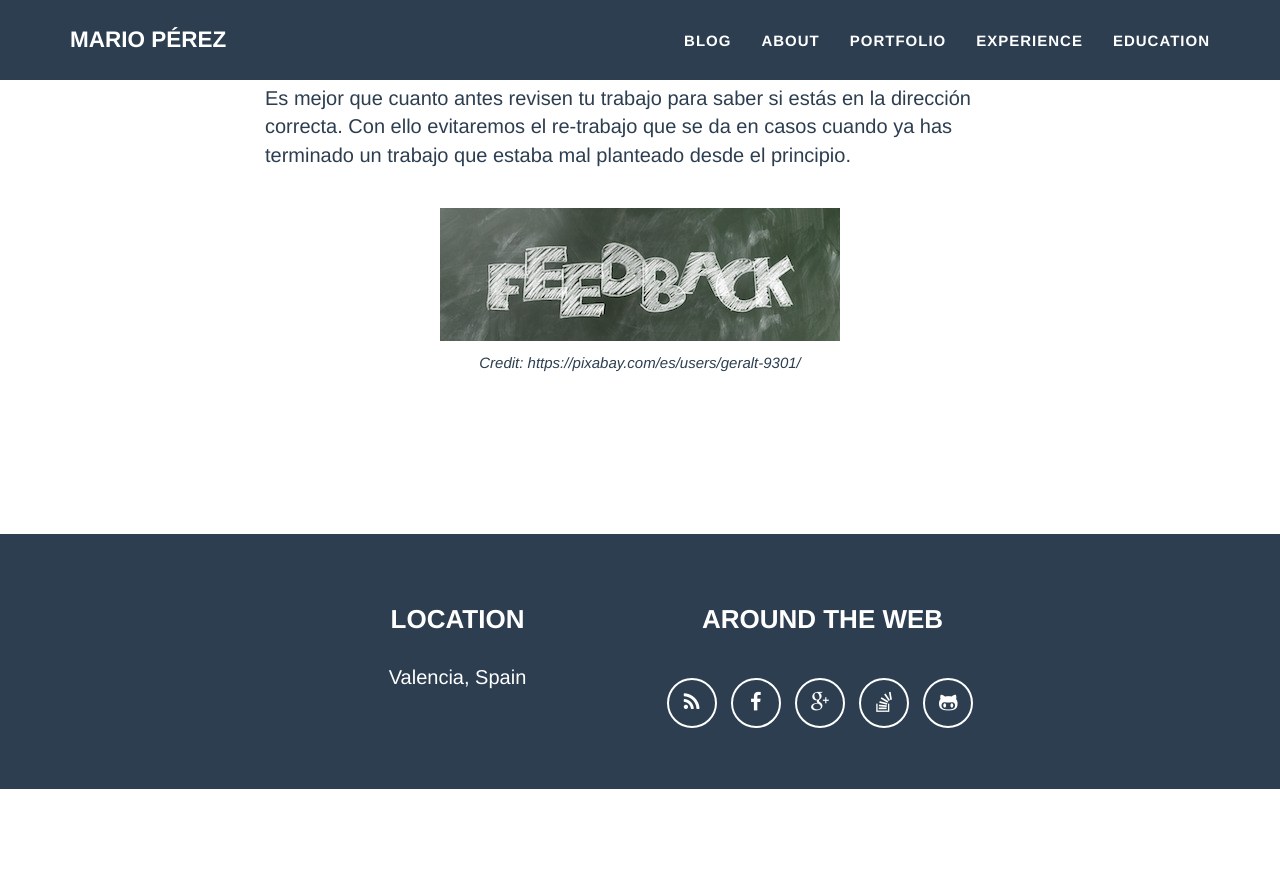
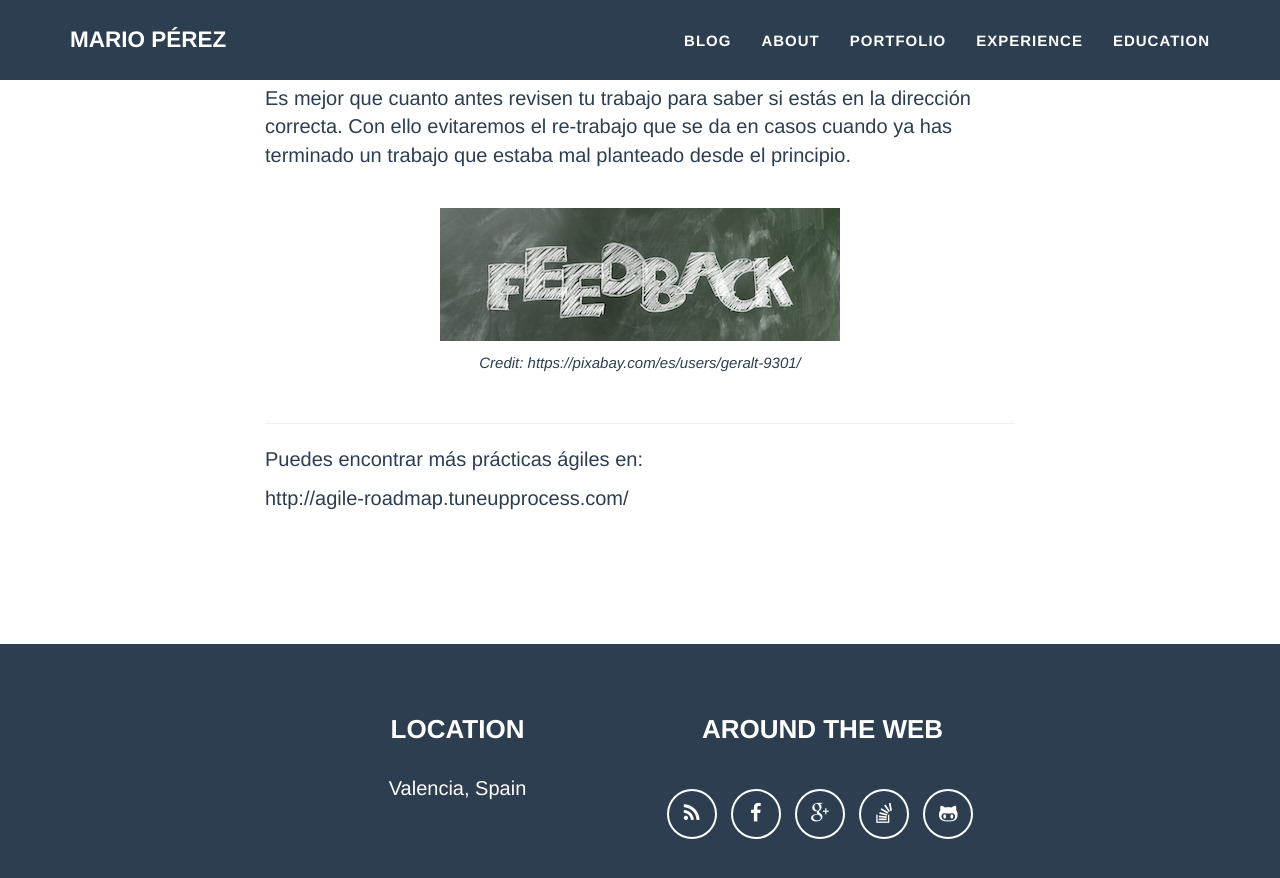
Before and after one commit to mapreal19/mapreal19.github.io, a Jekyll site: the page built from _posts/2018-03-20-practicas-agiles-en-ciencia.md, in a window 1280 px wide and 900 px high, scrolled down 5202 px. Shown: the top 878 px of the window. Built offline with Jekyll 4.4.1, drawn with Linux system fonts in a browser that asks for light colours; comment, search, counter and statistics services are not loaded; before the commit the page ends 5991 px from its top, so only the background shows below that.

Commit message:
Includes external link for agile-roadmap

```diff
--- a/_posts/2018-03-20-practicas-agiles-en-ciencia.md
+++ b/_posts/2018-03-20-practicas-agiles-en-ciencia.md
@@ -98,3 +98,9 @@ el re-trabajo que se da en casos cuando ya has terminado un trabajo que estaba m
   file="agile-science/feedback.jpg"
   text="Credit: https://pixabay.com/es/users/geralt-9301/"
 %}
+
+<hr>
+
+Puedes encontrar más prácticas ágiles en:
+
+http://agile-roadmap.tuneupprocess.com/
```
